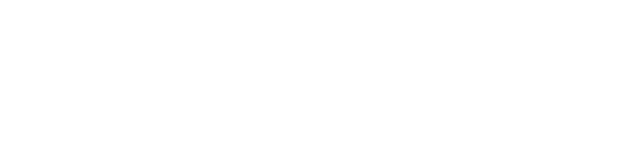
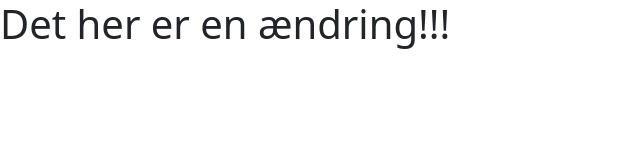
Before and after one commit to Honnycut/kickstarter_github, a website: page index.html in a window 1280 px wide. Shown: the whole page, without its empty margins (0-640 px from the left). Drawn offline with nearby package versions, Linux system fonts and the light colour scheme; files that its build step writes are made by us from their sources.

Commit message:
ændring i html

```diff
--- a/index.html
+++ b/index.html
@@ -16,6 +16,8 @@
 
 <body>
 
+<h1>Det her er en ændring!!!</h1>
+
 
 
 <script src="https://cdn.jsdelivr.net/npm/bootstrap@5.3.8/dist/js/bootstrap.bundle.min.js"></script>
```
